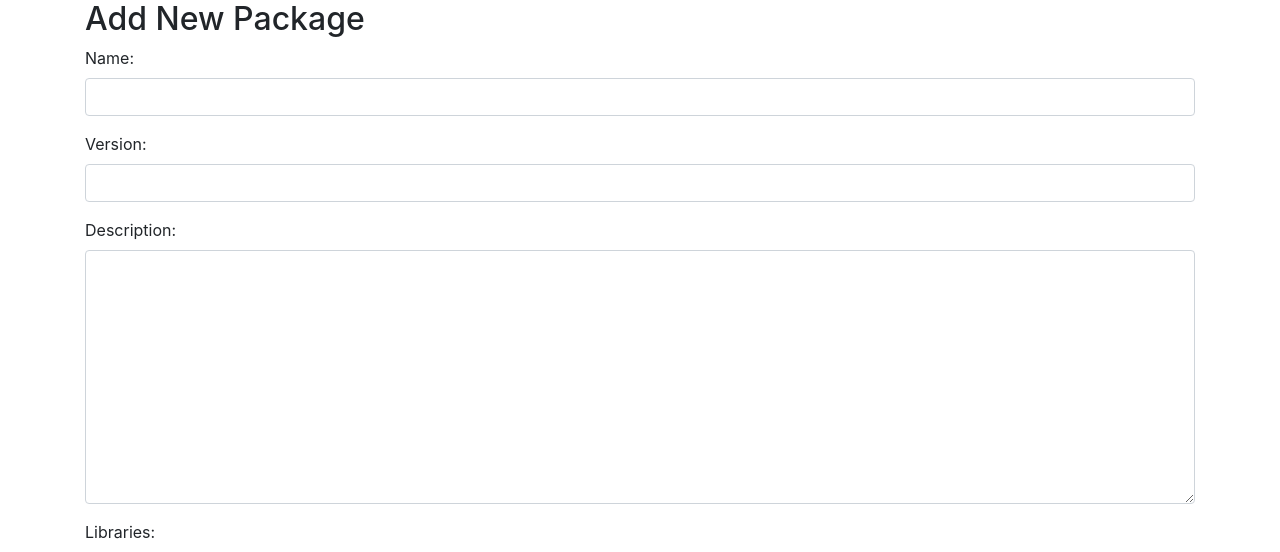
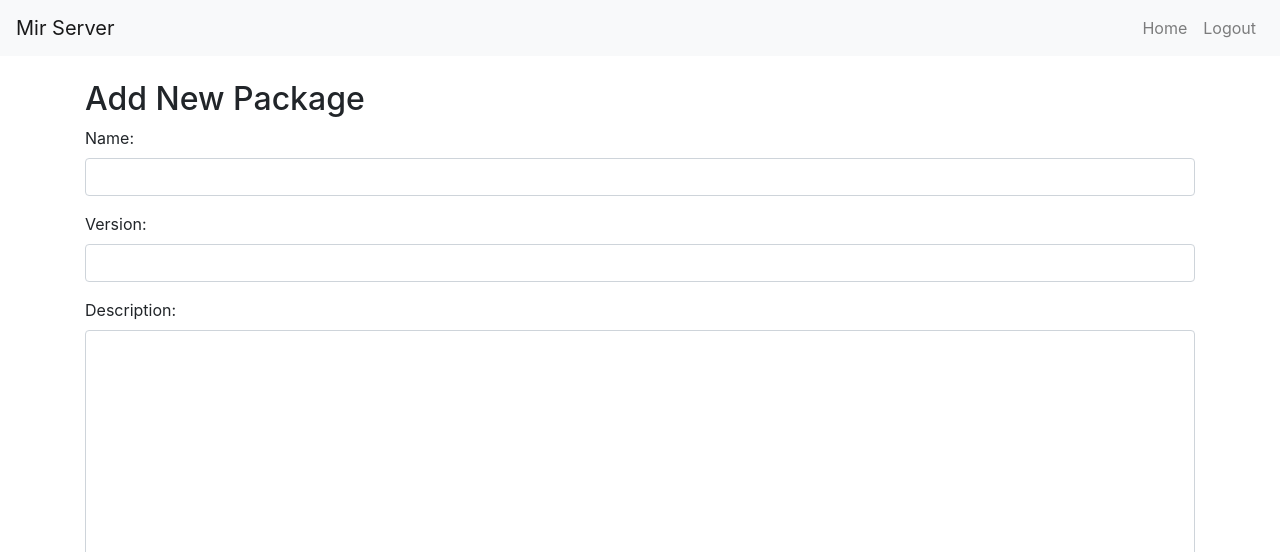
Before and after one commit to vintas/mir_server, a Django app: page /add-package/ in a window 1280 px wide. Shown: the top 552 px of the page. Run offline with Django 5.2, Linux system fonts and the light colour scheme; the visitor is signed in with stand-in values (Sample User, id 1); data that the repository does not hold is empty; some libraries are stand-ins or nearby versions.

Commit message:
Nav bar added

```diff
--- a/package_server/templates/add_package.html
+++ b/package_server/templates/add_package.html
@@ -1,11 +1,17 @@
-<!DOCTYPE html>
+<!-- <!DOCTYPE html>
 <html>
 <head>
     <title>Add Package</title>
     <link rel="stylesheet" href="https://stackpath.bootstrapcdn.com/bootstrap/4.3.1/css/bootstrap.min.css">
 </head>
 <body>
-<div class="container">
+<div class="container"> -->
+    {% extends "base.html" %}
+
+    {% block title %}Add Package{% endblock %}
+
+    {% block content %}
+
     <h2>Add New Package</h2>
     <form method="POST" enctype="multipart/form-data">
         {% csrf_token %}
@@ -13,6 +19,8 @@
         <button type="submit" class="btn btn-primary">Add Package</button>
     </form>
     <a href="{% url 'add_library' %}" class="btn btn-secondary mt-3">Add New Library</a>
-</div>
+    {% endblock %}
+
+<!-- </div>
 </body>
-</html>
+</html> -->
--- /dev/null
+++ b/package_server/templates/base.html
@@ -0,0 +1,44 @@
+{% load static %}
+
+<!DOCTYPE html>
+<html lang="en">
+<head>
+    <meta charset="UTF-8">
+    <meta name="viewport" content="width=device-width, initial-scale=1.0">
+    <title>{% block title %}Mir Server{% endblock %}</title>
+    <link rel="shortcut icon" href="{%  static 'favicon.ico' %}">
+    <link href="https://maxcdn.bootstrapcdn.com/bootstrap/4.5.2/css/bootstrap.min.css" rel="stylesheet">
+</head>
+<body>
+    <nav class="navbar navbar-expand-lg navbar-light bg-light">
+        <a class="navbar-brand" href="{% url 'home' %}">Mir Server</a>
+        <button class="navbar-toggler" type="button" data-toggle="collapse" data-target="#navbarNav" aria-controls="navbarNav" aria-expanded="false" aria-label="Toggle navigation">
+            <span class="navbar-toggler-icon"></span>
+        </button>
+        <div class="collapse navbar-collapse" id="navbarNav">
+            <ul class="navbar-nav ml-auto">
+                <li class="nav-item">
+                    <a class="nav-link" href="{% url 'home' %}">Home</a>
+                </li>
+                {% if user.is_authenticated %}
+                <li class="nav-item">
+                    <a class="nav-link" href="{% url 'logout_page' %}">Logout</a>
+                </li>
+                {% else %}
+                <li class="nav-item">
+                    <a class="nav-link" href="{% url 'login' %}">Login</a>
+                </li>
+                {% endif %}
+            </ul>
+        </div>
+    </nav>
+    <div class="container mt-4">
+        {% block content %}
+        {% endblock %}
+    </div>
+
+    <script src="https://code.jquery.com/jquery-3.5.1.slim.min.js"></script>
+    <script src="https://cdn.jsdelivr.net/npm/@popperjs/core@2.9.2/dist/umd/popper.min.js"></script>
+    <script src="https://maxcdn.bootstrapcdn.com/bootstrap/4.5.2/js/bootstrap.min.js"></script>
+</body>
+</html>
```
Also changed, not shown: package_server/templates/add_library.html (+12 -4 lines), package_server/templates/home.html (+13 -4 lines), package_server/static/favicon.ico (added).
